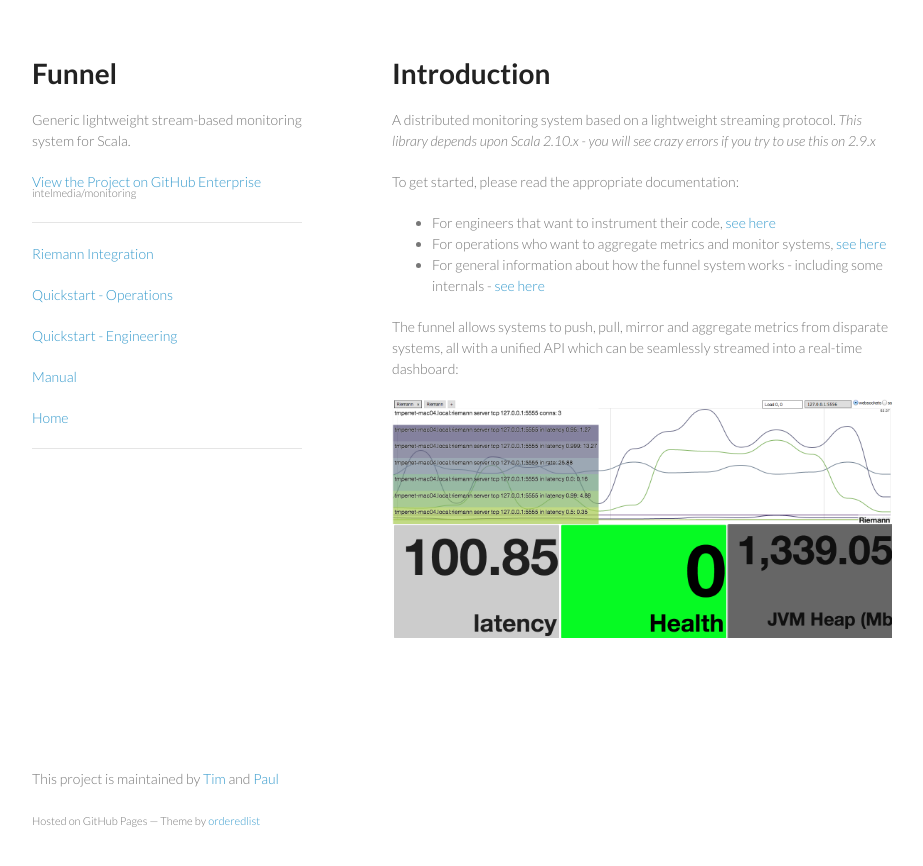
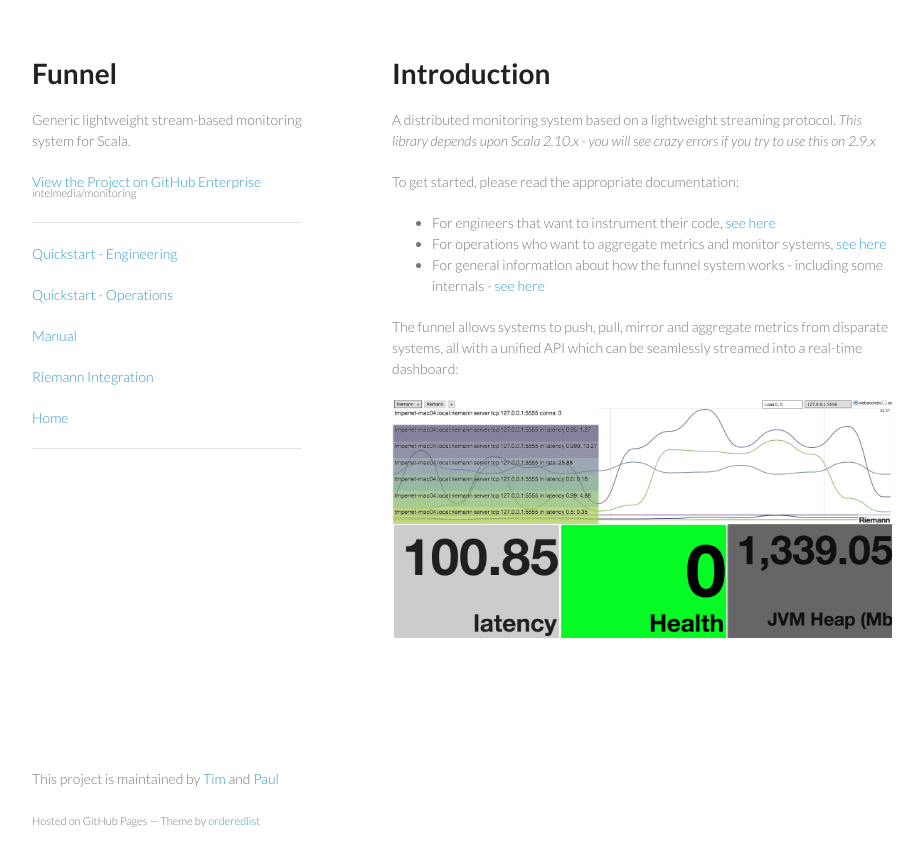
Before and after one commit to Verizon/funnel, a Jekyll site: the page built from index.md, in a window 1280 px wide. Shown: the top 866 px of the page, without its empty margins (178-1101 px from the left). Built offline with Jekyll 4.4.1, drawn with Linux system fonts in a browser that asks for light colours; Markdown is read by kramdown in place of the engine named in the settings; some of the changed lines change nothing that is shown.

Commit message:
documenting

```diff
--- a/_config.yml
+++ b/_config.yml
@@ -1,4 +1,4 @@
 name: Your New Jekyll Site
 markdown: redcarpet
 pygments: true
-baseurl: "/pages/intelmedia/monitoring"
+# baseurl: "/pages/intelmedia/monitoring"
--- a/_layouts/default.html
+++ b/_layouts/default.html
@@ -19,9 +19,11 @@
         <p>Generic lightweight stream-based monitoring system for Scala.</p>
         <p class="view"><a href="http://github-media.sc.intel.com/intelmedia/monitoring">View the Project on GitHub Enterprise <small>intelmedia/monitoring</small></a></p>
         <hr />
-        {% for post in site.pages %}
-        <p><a href="{{ site.baseurl }}{{ post.url }}">{{ post.title }}</a></p>
+
+        {% for post in site.pages | sort: 'title' %}
+          <p><a href="{{ site.baseurl }}{{ post.url }}">{{ post.title }}</a></p>
         {% endfor %}
+
         <hr />
         <!-- </ul> -->
       </header>
--- a/index.md
+++ b/index.md
@@ -9,9 +9,9 @@
 
 To get started, please read the appropriate documentation:
 
-* For engineers that want to instrument their code, [see here](quickstart/dev/)
-* For operations who want to aggregate metrics and monitor systems, [see here](quickstart/ops/)
-* For general information about how the funnel system works - including some internals - [see here](manual/)
+* For engineers that want to instrument their code, [see here](02-quickstart-dev.html)
+* For operations who want to aggregate metrics and monitor systems, [see here](02-quickstart-ops.html)
+* For general information about how the funnel system works - including some internals - [see here](03-manual.html)
 
 The funnel allows systems to push, pull, mirror and aggregate metrics from disparate systems, all with a unified API which can be seamlessly streamed into a real-time dashboard:
 
```
Also changed, not shown: 02-quickstart-dev.md (renamed from quickstart/dev/index.md), 02-quickstart-ops.md (renamed from quickstart/ops/index.md), 03-manual.md (renamed from manual/index.md), 05-riemann.md (renamed from riemann/index.md).
